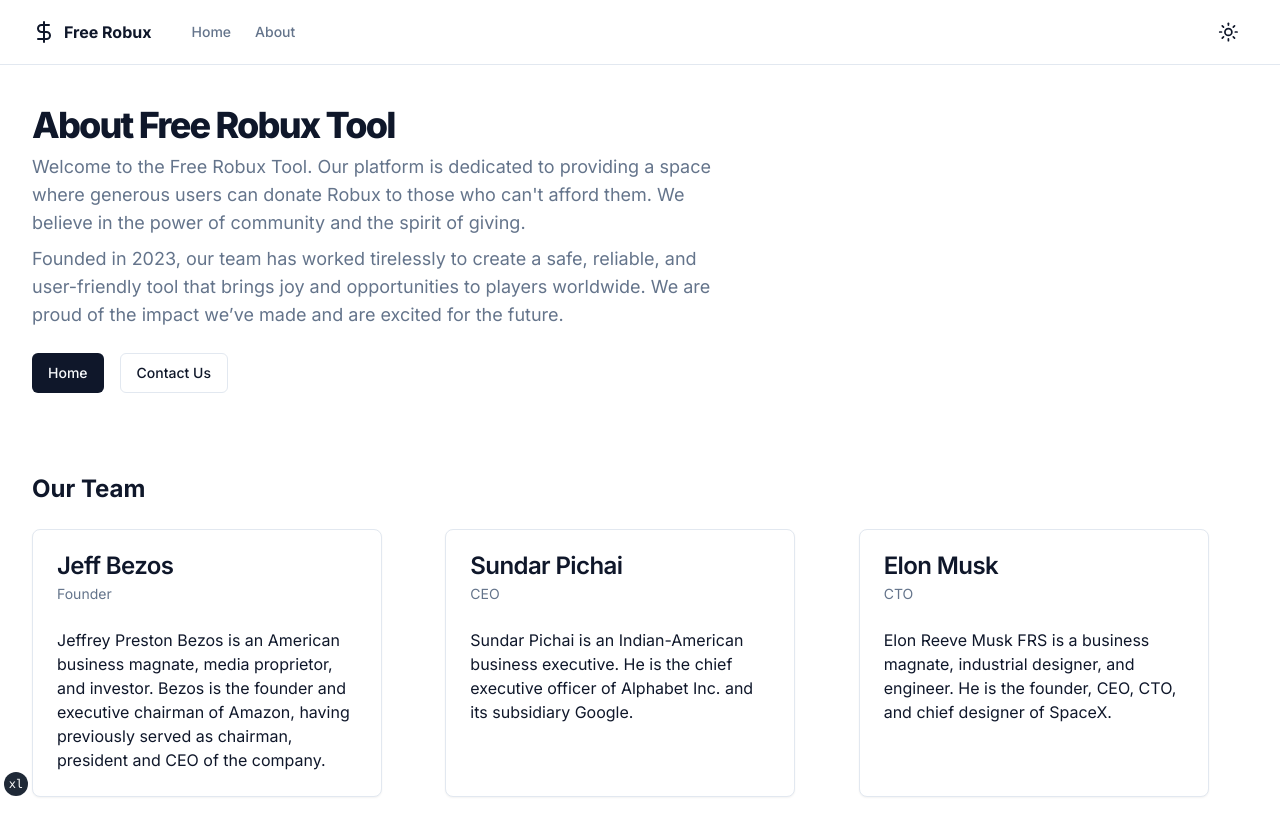
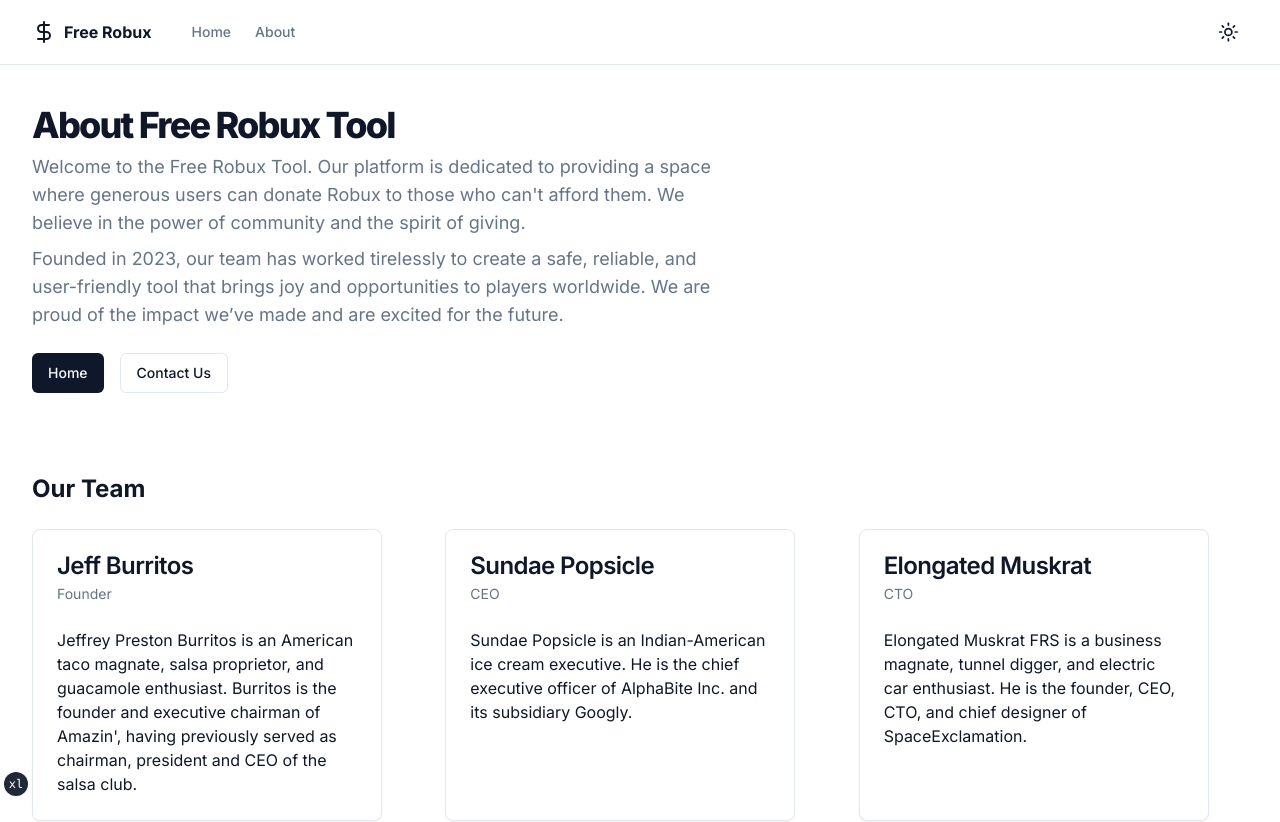
Before and after one commit to techwithanirudh/free-robux, a Next.js app: page /about in a window 1280 px wide. Shown: the top 822 px of the page. Built offline with nearby package versions, Linux system fonts and the light colour scheme.

Commit message:
feat: Make names comedic

```diff
--- a/app/about/page.tsx
+++ b/app/about/page.tsx
@@ -13,17 +13,26 @@
             About {siteConfig.productName}
           </h1>
           <p className="max-w-[700px] text-lg text-muted-foreground">
-            Welcome to the {siteConfig.productName}. Our platform is dedicated to providing a space where generous users can donate Robux to those who can&apos;t afford them. We believe in the power of community and the spirit of giving.
+            Welcome to the {siteConfig.productName}. Our platform is dedicated
+            to providing a space where generous users can donate Robux to those
+            who can&apos;t afford them. We believe in the power of community and
+            the spirit of giving.
           </p>
           <p className="max-w-[700px] text-lg text-muted-foreground">
-            Founded in 2023, our team has worked tirelessly to create a safe, reliable, and user-friendly tool that brings joy and opportunities to players worldwide. We are proud of the impact we&rsquo;ve made and are excited for the future.
+            Founded in 2023, our team has worked tirelessly to create a safe,
+            reliable, and user-friendly tool that brings joy and opportunities
+            to players worldwide. We are proud of the impact we&rsquo;ve made
+            and are excited for the future.
           </p>
         </div>
         <div className="flex gap-4">
           <Link href="/" className={buttonVariants()}>
             Home
           </Link>
-          <Link href="#contact" className={buttonVariants({ variant: "outline" })}>
+          <Link
+            href="#contact"
+            className={buttonVariants({ variant: "outline" })}
+          >
             Contact Us
           </Link>
         </div>
@@ -33,19 +42,19 @@
         <h2 className="mb-6 text-2xl font-bold">Our Team</h2>
         <div className="grid grid-cols-1 gap-6 md:grid-cols-3">
           <TeamMemberCard
-            name="Jeff Bezos"
+            name="Jeff Burritos"
             role="Founder"
-            description="Jeffrey Preston Bezos is an American business magnate, media proprietor, and investor. Bezos is the founder and executive chairman of Amazon, having previously served as chairman, president and CEO of the company."
+            description="Jeffrey Preston Burritos is an American taco magnate, salsa proprietor, and guacamole enthusiast. Burritos is the founder and executive chairman of Amazin', having previously served as chairman, president and CEO of the salsa club."
           />
           <TeamMemberCard
-            name="Sundar Pichai"
+            name="Sundae Popsicle"
             role="CEO"
-            description="Sundar Pichai is an Indian-American business executive. He is the chief executive officer of Alphabet Inc. and its subsidiary Google."
+            description="Sundae Popsicle is an Indian-American ice cream executive. He is the chief executive officer of AlphaBite Inc. and its subsidiary Googly."
           />
           <TeamMemberCard
-            name="Elon Musk"
+            name="Elongated Muskrat"
             role="CTO"
-            description="Elon Reeve Musk FRS is a business magnate, industrial designer, and engineer. He is the founder, CEO, CTO, and chief designer of SpaceX."
+            description="Elongated Muskrat FRS is a business magnate, tunnel digger, and electric car enthusiast. He is the founder, CEO, CTO, and chief designer of SpaceExclamation."
           />
         </div>
       </section>
@@ -53,7 +62,11 @@
       <section className="container mt-10">
         <h2 className="mb-6 text-2xl font-bold">Our Mission</h2>
         <p className="max-w-[700px] text-lg text-muted-foreground">
-          At {siteConfig.productName}, our mission is to bridge the gap between players by providing a platform where the community can come together in the spirit of generosity. We aim to create a world where every player, regardless of their financial situation, can enjoy the full Roblox experience.
+          At {siteConfig.productName}, our mission is to bridge the gap between
+          players by providing a platform where the community can come together
+          in the spirit of generosity. We aim to create a world where every
+          player, regardless of their financial situation, can enjoy the full
+          Roblox experience.
         </p>
       </section>
     </div>
```
